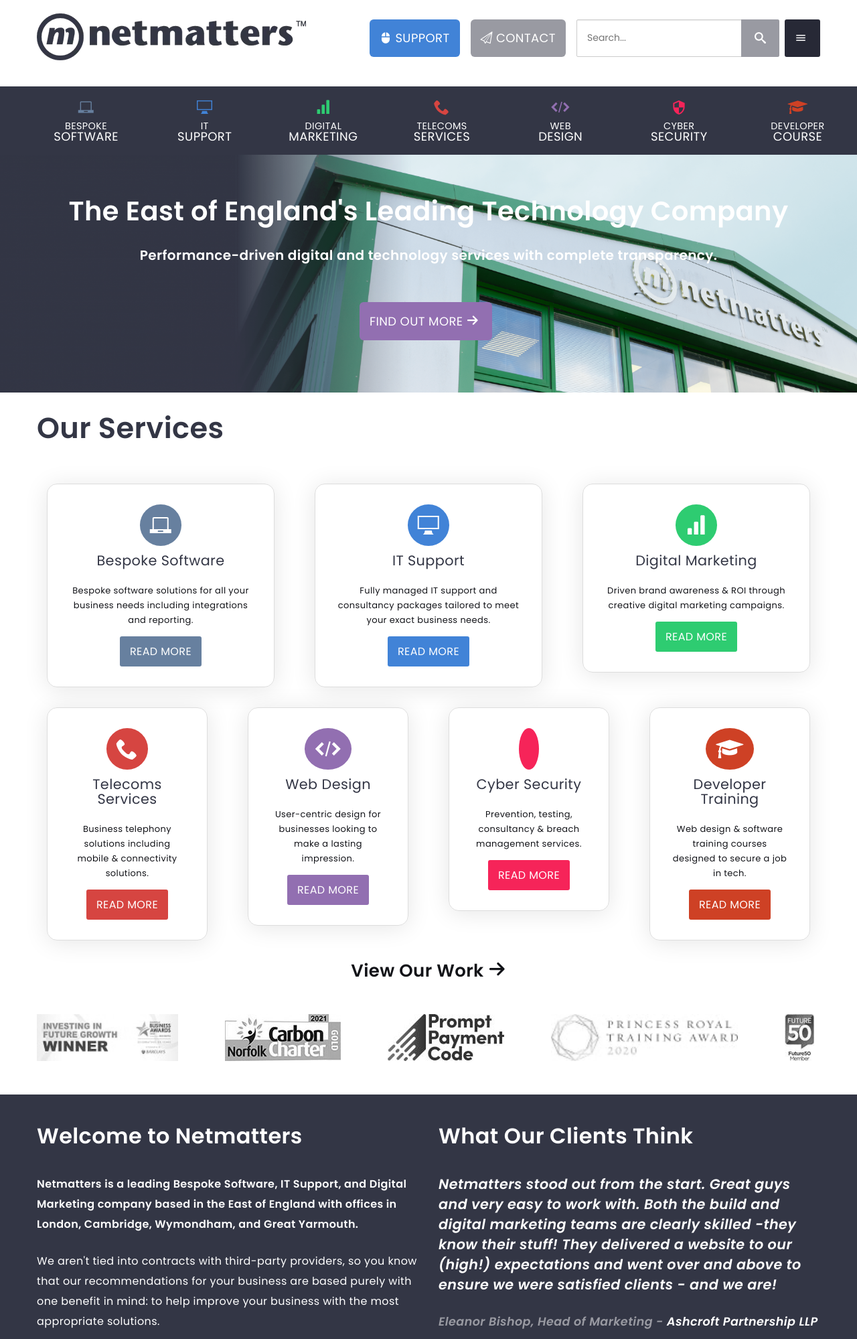
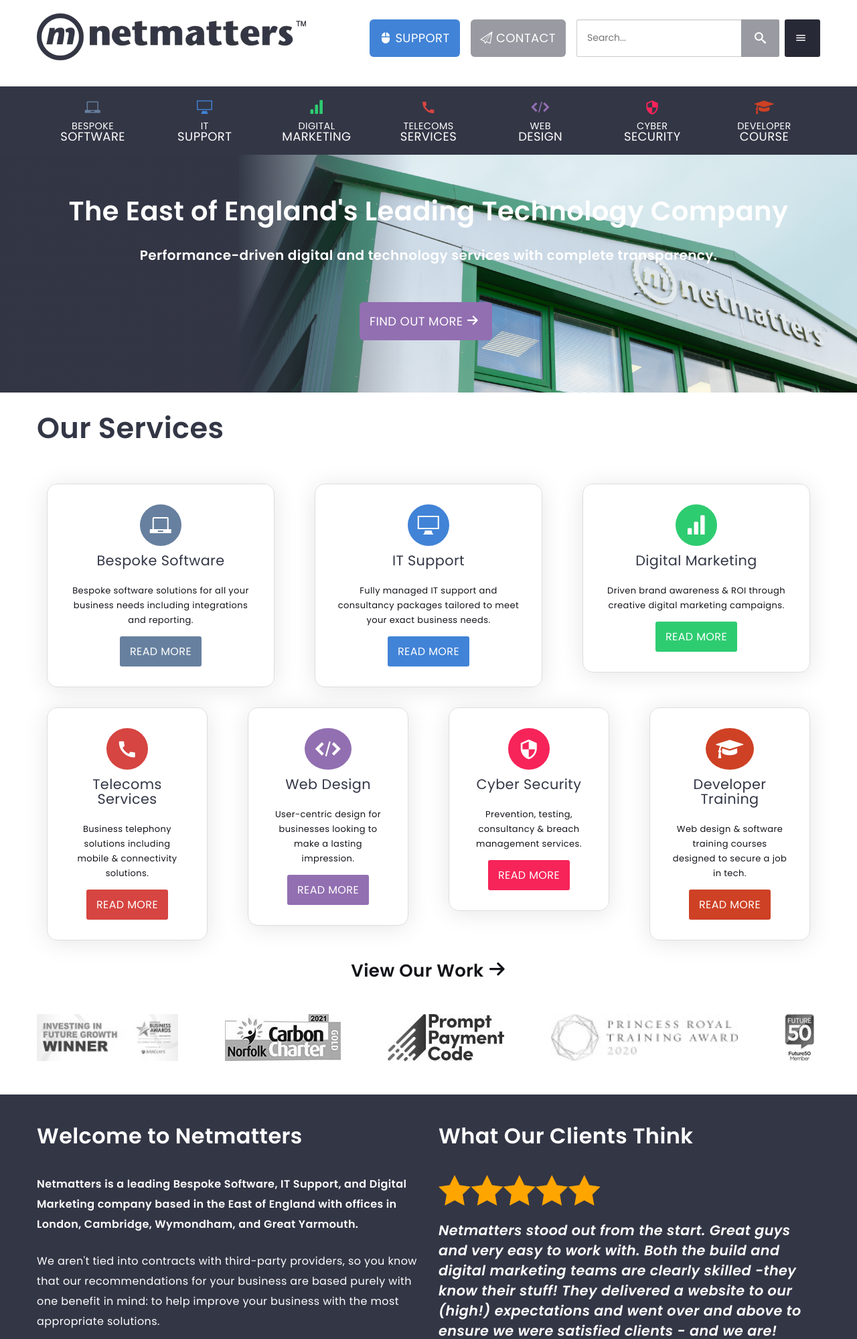
Before and after one commit to GeoffSG/netmatters-study, a PHP site: page / in a window 1280 px wide. Shown: the top 1999 px of the page at 67% size. Run offline with PHP 8.4, Linux system fonts and the light colour scheme.

Commit message:
nav icons
Completed implementing the nav icons.

```diff
--- a/css/application.css
+++ b/css/application.css
@@ -338,8 +338,8 @@
 
 @font-face {
   font-family: "icomoon";
-  src: url("../assets/fonts/icomoon.eot?yw06j0");
-  src: url("../assets/fonts/icomoon.eot?yw06j0#iefix") format("embedded-opentype"), url("../assets/fonts/icomoon.ttf?yw06j0") format("truetype"), url("../assets/fonts/icomoon.woff?yw06j0") format("woff"), url("../assets/fonts/icomoon.svg?yw06j0#icomoon") format("svg");
+  src: url("../assets/fonts/icomoon.eot?x15v5l");
+  src: url("../assets/fonts/icomoon.eot?x15v5l#iefix") format("embedded-opentype"), url("../assets/fonts/icomoon.ttf?x15v5l") format("truetype"), url("../assets/fonts/icomoon.woff?x15v5l") format("woff"), url("../assets/fonts/icomoon.svg?x15v5l#icomoon") format("svg");
   font-weight: normal;
   font-style: normal;
   font-display: block;
@@ -402,10 +402,6 @@
   content: "\e93a";
 }
 
-.icon-phone:before {
-  content: "\e942";
-}
-
 .icon-clock:before {
   content: "\e94e";
 }
@@ -446,7 +442,7 @@
   content: "\e9ca";
 }
 
-.icon-star-full:before {
+.icon-star:before {
   content: "\e9d9";
 }
 
@@ -486,6 +482,14 @@
   content: "\e903";
 }
 
+.icon-phone-call:before {
+  content: "\e918";
+}
+
+.icon-phone:before {
+  content: "\e919";
+}
+
 .icon-menu:before {
   content: "\e916";
 }
@@ -512,6 +516,10 @@
 
 .icon-bar-graph:before {
   content: "\e907";
+}
+
+.icon-handshake:before {
+  content: "\e917";
 }
 
 .icon-flask:before {
@@ -1513,6 +1521,7 @@
 }
 .nav-bar ul {
   display: flex;
+  justify-content: center;
   margin-bottom: 0;
 }
 .nav-bar ul .bespoke-software span {
@@ -1646,6 +1655,10 @@
 }
 .nav-bar .sub-menu li h2 {
   margin-bottom: 0;
+}
+.nav-bar .sub-menu li span {
+  display: inline-block;
+  margin-right: 10px;
 }
 .nav-bar .sub-menu li:first-child {
   display: block;
--- a/index.html
+++ b/index.html
@@ -35,7 +35,7 @@
             </div>
         </header>
         <nav class="container-dark nav-bar">
-            <ul>
+            <ul class="container ">
                 <li class="bespoke-software">
                     <a href="#">
                         <span class="bespoke-software icon-laptop"></span>
@@ -67,14 +67,14 @@
                         Support
                     </a>
                     <div class="sub-menu-container">
-                        <ul class="sub-menu">
+                        <ul class="container sub-menu">
                             <li><h2>Our IT Support Services</h2></li>
-                            <li><a class="nav-button" href="#">Managed IT Support</a></li>
-                            <li><a class="nav-button" href="#">Business IT Support</a></li>
-                            <li><a class="nav-button" href="#">Office 365 for Business</a></li>
-                            <li><a class="nav-button" href="#">IT Consultancy</a></li>
-                            <li><a class="nav-button" href="#">Cloud Service Provider</a></li>
-                            <li><a class="nav-button" href="#">Data Backup & Disaster Recovery</a></li>
+                            <li><a class="nav-button" href="#"><span class="icon-headphones"></span> Managed IT Support</a></li>
+                            <li><a class="nav-button" href="#"><span class="icon-briefcase"></span> Business IT Support</a></li>
+                            <li><a class="nav-button" href="#"><span class="icon-laptop"></span> Office 365 for Business</a></li>
+                            <li><a class="nav-button" href="#"><span class="icon-graduation-cap"></span> IT Consultancy</a></li>
+                            <li><a class="nav-button" href="#"><span class="icon-cloud"></span> Cloud Service Provider</a></li>
+                            <li><a class="nav-button" href="#"><span class="icon-drive"></span> Data Backup & Disaster Recovery</a></li>
                         </ul>
                     </div>
                 </li>
@@ -85,14 +85,14 @@
                         Marketing
                     </a>
                     <div class="sub-menu-container">
-                        <ul class="sub-menu">
+                        <ul class="container sub-menu">
                             <li><h2>Our Digital Marketing Services</h2></li>
-                            <li><a class="nav-button" href="#">Search Engine Optimisation (SEO)</a></li>
-                            <li><a class="nav-button" href="#">Pay Per Click Advertising (PPC)</a></li>
-                            <li><a class="nav-button" href="#">Conversion Rate Optimisation (CRO)</a></li>
-                            <li><a class="nav-button" href="#">Email Marketing</a></li>
-                            <li><a class="nav-button" href="#">Social Media Marketing</a></li>
-                            <li><a class="nav-button" href="#">Content Marketing</a></li>
+                            <li><a class="nav-button" href="#"><span class="icon-search"></span> Search Engine Optimisation (SEO)</a></li>
+                            <li><a class="nav-button" href="#"><span class="icon-money"></span> Pay Per Click Advertising (PPC)</a></li>
+                            <li><a class="nav-button" href="#"><span class="icon-trending_up"></span> Conversion Rate Optimisation (CRO)</a></li>
+                            <li><a class="nav-button" href="#"><span class="icon-envelope"></span> Email Marketing</a></li>
+                            <li><a class="nav-button" href="#"><span class="icon-group"></span> Social Media Marketing</a></li>
+                            <li><a class="nav-button" href="#"><span class="icon-pencil"></span> Content Marketing</a></li>
                         </ul>
                     </div>
                 </li>
@@ -103,14 +103,14 @@
                         Services
                     </a>
                     <div class="sub-menu-container">
-                        <ul class="sub-menu">
+                        <ul class="container sub-menu">
                             <li><h2>Our Telecoms Services</h2></li>
-                            <li><a class="nav-button" href="#">Business Mobile</a></li>
-                            <li><a class="nav-button" href="#">Hosted VoIP Provider</a></li>
-                            <li><a class="nav-button" href="#">Business VoIP Systems</a></li>
-                            <li><a class="nav-button" href="#">Business Broadband</a></li>
-                            <li><a class="nav-button" href="#">Leased Lines Provider</a></li>
-                            <li><a class="nav-button" href="#">3CX Systems</a></li>
+                            <li><a class="nav-button" href="#"><span class="icon-ticket"></span> Business Mobile</a></li>
+                            <li><a class="nav-button" href="#"><span class="icon-phone"></span> Hosted VoIP Provider</a></li>
+                            <li><a class="nav-button" href="#"><span class="icon-phone-square"></span> Business VoIP Systems</a></li>
+                            <li><a class="nav-button" href="#"><span class="icon-dashboard"></span> Business Broadband</a></li>
+                            <li><a class="nav-button" href="#"><span class="icon-handshake"></span> Leased Lines Provider</a></li>
+                            <li><a class="nav-button" href="#"><span class="icon-phone-call"></span> 3CX Systems</a></li>
                         </ul>
                     </div>
                 </li>
@@ -121,14 +121,14 @@
                         Design
                     </a>
                     <div class="sub-menu-container">
-                        <ul class="sub-menu">
+                        <ul class="container sub-menu">
                             <li><h2>Our Web Design Services</h2></li>
-                            <li><a class="nav-button" href="#">Bespoke Website Design</a></li>
-                            <li><a class="nav-button" href="#">eCommerce Website Design</a></li>
-                            <li><a class="nav-button" href="#">Pay Monthly Websites</a></li>
-                            <li><a class="nav-button" href="#">Branding & Design</a></li>
-                            <li><a class="nav-button" href="#">Mobile App Development</a></li>
-                            <li><a class="nav-button" href="#">Web Hosting</a></li>
+                            <li><a class="nav-button" href="#"><span class="icon-pencil"></span> Bespoke Website Design</a></li>
+                            <li><a class="nav-button" href="#"><span class="icon-cart"></span> eCommerce Website Design</a></li>
+                            <li><a class="nav-button" href="#"><span class="icon-display"></span> Pay Monthly Websites</a></li>
+                            <li><a class="nav-button" href="#"><span class="icon-bullhorn"></span> Branding & Design</a></li>
+                            <li><a class="nav-button" href="#"><span class="icon-mobile"></span> Mobile App Development</a></li>
+                            <li><a class="nav-button" href="#"><span class="icon-cloud"></span> Web Hosting</a></li>
                         </ul>
                     </div>
                 </li>
@@ -139,14 +139,14 @@
                         Security
                     </a>
                     <div class="sub-menu-container">
-                        <ul class="sub-menu">
+                        <ul class="container sub-menu">
                             <li><h2>Our Cyber Security Services</h2></li>
-                            <li><a class="nav-button" href="#">Cyber Security Assessment</a></li>
-                            <li><a class="nav-button" href="#">Cyber Security Management</a></li>
-                            <li><a class="nav-button" href="#">Cyber Penetration Testing</a></li>
-                            <li><a class="nav-button" href="#">Cyber Essentials Certification</a></li>
-                            <li><a class="nav-button" href="#">PCI Compliance</a></li>
-                            <li><a class="nav-button" href="#">Hacking Prevention</a></li>
+                            <li><a class="nav-button" href="#"><span class="icon-clipboard"></span> Cyber Security Assessment</a></li>
+                            <li><a class="nav-button" href="#"><span class="icon-clock"></span> Cyber Security Management</a></li>
+                            <li><a class="nav-button" href="#"><span class="icon-flask"></span> Cyber Penetration Testing</a></li>
+                            <li><a class="nav-button" href="#"><span class="icon-graduation-cap"></span> Cyber Essentials Certification</a></li>
+                            <li><a class="nav-button" href="#"><span class="icon-security"></span> PCI Compliance</a></li>
+                            <li><a class="nav-button" href="#"><span class="icon-lock"></span> Hacking Prevention</a></li>
                         </ul>
                     </div>
                 </li>
@@ -157,12 +157,12 @@
                         Course
                     </a>
                     <div class="sub-menu-container">
-                        <ul class="sub-menu">
+                        <ul class="container sub-menu">
                             <li><h2>Our Developer Training Services</h2></li>
-                            <li><a class="nav-button" href="#">Train For A Career In Tech</a></li>
-                            <li><a class="nav-button" href="#">Skills Bootcamp</a></li>
-                            <li><a class="nav-button" href="#">Scion Scheme Frequently Asked Questions</a></li>
-                            <li><a class="nav-button" href="#">Scion Collaborators</a></li>
+                            <li><a class="nav-button" href="#"><span class="icon-laptop"></span> Train For A Career In Tech</a></li>
+                            <li><a class="nav-button" href="#"><span class="icon-embed"></span> Skills Bootcamp</a></li>
+                            <li><a class="nav-button" href="#"><span class="icon-help"></span> Scion Scheme Frequently Asked Questions</a></li>
+                            <li><a class="nav-button" href="#"><span class="icon-handshake"></span> Scion Collaborators</a></li>
                         </ul>
                     </div>
                 </li>
@@ -316,7 +316,7 @@
                     </a>
                     <a class="grid-item grid-cyber-security" href="#">
                         <div class="card card-service cyber-security">
-                            <span class="card-icon cyber-security icon-shield"></span>
+                            <span class="card-icon cyber-security icon-security"></span>
                             <h2>Cyber Security</h2>
                             <p>Prevention, testing, consultancy & breach management services.</p>
                             <span class="btn-cyber-security">Read More</span>
--- a/scss/components/_nav.scss
+++ b/scss/components/_nav.scss
@@ -6,7 +6,7 @@
 
     ul {
         display: flex;
-        // flex-direction: row;
+        justify-content: center;
         margin-bottom: 0;
 
         @each $service, $color in $service-colors {
@@ -78,9 +78,12 @@
         li {
             min-width: 33%;
             text-align: left;
-
             h2{
                 margin-bottom: 0;
+            }
+            span {
+                display: inline-block;
+                margin-right: 10px;
             }
         }
         & li:first-child {
--- a/scss/utilities/_icons.scss
+++ b/scss/utilities/_icons.scss
@@ -1,10 +1,10 @@
 @font-face {
   font-family: 'icomoon';
-  src:  url('../assets/fonts/icomoon.eot?yw06j0');
-  src:  url('../assets/fonts/icomoon.eot?yw06j0#iefix') format('embedded-opentype'),
-    url('../assets/fonts/icomoon.ttf?yw06j0') format('truetype'),
-    url('../assets/fonts/icomoon.woff?yw06j0') format('woff'),
-    url('../assets/fonts/icomoon.svg?yw06j0#icomoon') format('svg');
+  src:  url('../assets/fonts/icomoon.eot?x15v5l');
+  src:  url('../assets/fonts/icomoon.eot?x15v5l#iefix') format('embedded-opentype'),
+    url('../assets/fonts/icomoon.ttf?x15v5l') format('truetype'),
+    url('../assets/fonts/icomoon.woff?x15v5l') format('woff'),
+    url('../assets/fonts/icomoon.svg?x15v5l#icomoon') format('svg');
   font-weight: normal;
   font-style: normal;
   font-display: block;
@@ -58,9 +58,6 @@
 .icon-cart:before {
   content: "\e93a";
 }
-.icon-phone:before {
-  content: "\e942";
-}
 .icon-clock:before {
   content: "\e94e";
 }
@@ -91,7 +88,7 @@
 .icon-earth:before {
   content: "\e9ca";
 }
-.icon-star-full:before {
+.icon-star:before {
   content: "\e9d9";
 }
 .icon-arrow-right:before {
@@ -121,6 +118,12 @@
 .icon-arrow-shuffle:before {
   content: "\e903";
 }
+.icon-phone-call:before {
+  content: "\e918";
+}
+.icon-phone:before {
+  content: "\e919";
+}
 .icon-menu:before {
   content: "\e916";
 }
@@ -141,6 +144,9 @@
 }
 .icon-bar-graph:before {
   content: "\e907";
+}
+.icon-handshake:before {
+  content: "\e917";
 }
 .icon-flask:before {
   content: "\e908";
@@ -197,7 +203,6 @@
 
 
 
-
 $service-icons: (
   'bespoke-software': 'icon-laptop',
   'it-support': 'icon-display',
```
Also changed, not shown: other parts of index.html (+13 -13 lines), assets/fonts/icomoon.ttf, assets/fonts/icomoon.woff, 3 other files.
